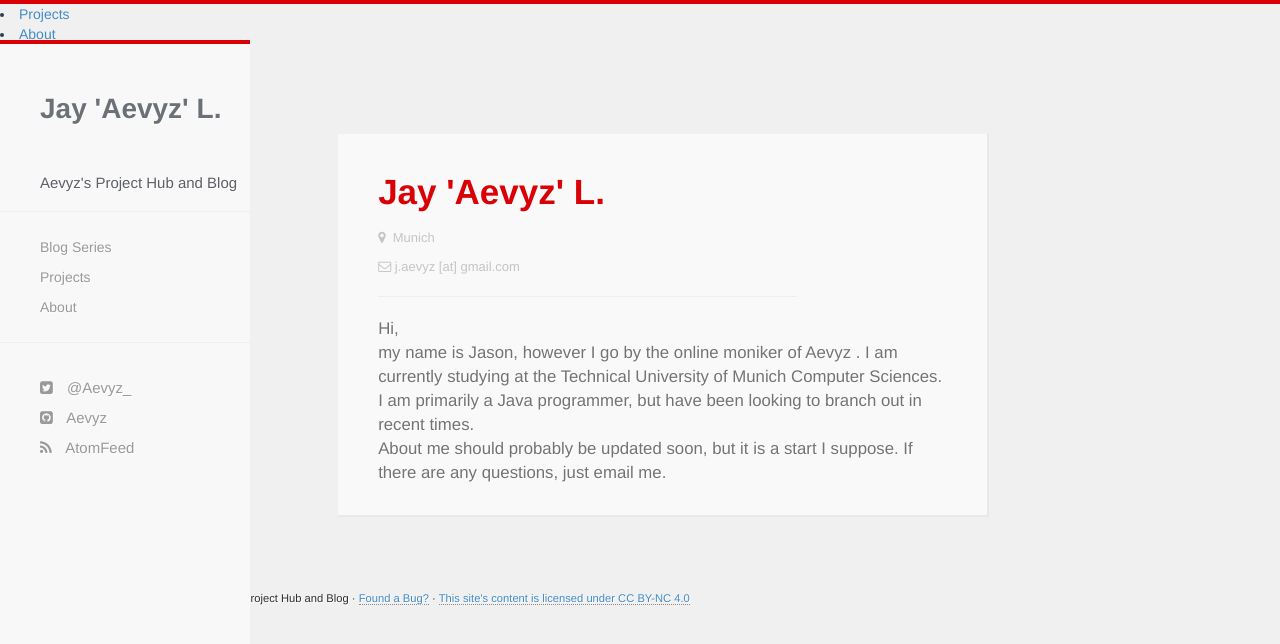
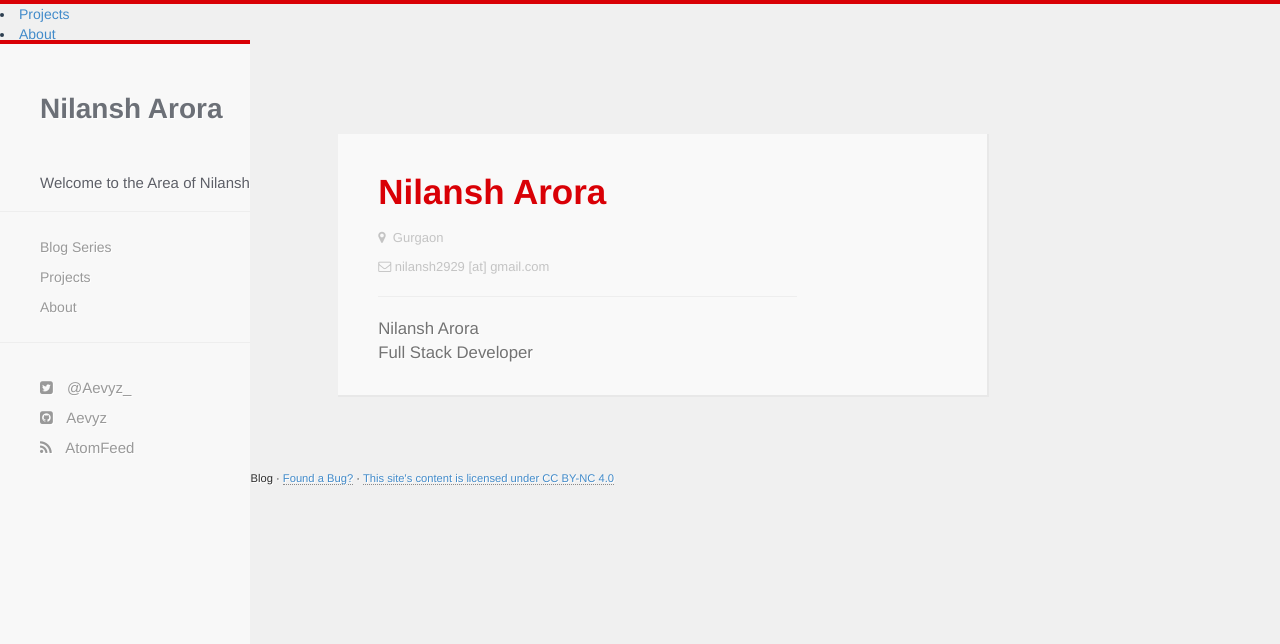
Before and after one commit to nilanshz/nilanshz.github.io, a Jekyll site: the page built from about.html, in a window 1280 px wide. Shown: the top 644 px of the page. Built offline with Jekyll 4.4.1, drawn with Linux system fonts in a browser that asks for light colours.

Commit message:
about me

```diff
--- a/_config.yml
+++ b/_config.yml
@@ -1,26 +1,26 @@
-name: Aevyz's Project Hub and Blog
-caption: Jay 'Aevyz' L.
-author: Aevyz
+name: Nilansh's Blog
+caption: Nilansh Arora
+author: Nilansh Arora
 baseurl: ""
-description: Aevyz's Project Hub and Blog
-github: http://www.github.com/Aevyz
-twitter: https://twitter.com/Aevyz_
+description: Welcome to the Area of Nilansh
+github: http://www.github.com/nilanshz
+twitter: https://twitter.com/nilansh29
 ##facebook: http://www.facebook.com
 ##linkedin: http://www.linkedin.com
-email: j.aevyz [at] gmail [dot] com
-location: Munich
-disqus: aevyz
+email: nilansh2929 [at] gmail [dot] com
+location: Gurgaon
+disqus: Nilansh
 ##SEO
 social:
-  name: Aevyz
+  name: Nilansh
   links:
-    - https://twitter.com/Aevyz_
-    - https://github.com/aevyz
+    - https://twitter.com/nilansh29
+    - https://github.com/nilanshz
 webmaster_verifications:
   google: oa8y9MR5B22kp07Kg_h0C5ZHqkosnQ6zeNf8x7CGP_w
   bing: CDC9B5FE4D8275A97E431F68295D6016
 
-url: https://aevyz.github.io
+url: https://nilanshz.github.io
 
 
 gems:
--- a/about.html
+++ b/about.html
@@ -10,21 +10,18 @@
 
           </div>
           <div class="col-md-9">
-            <h1>Jay 'Aevyz' L.</h1>
-            <p><i class="fa fa-map-marker"></i>&nbsp;&nbsp;Munich</p>
+            <h1>Nilansh Arora</h1>
+            <p><i class="fa fa-map-marker"></i>&nbsp;&nbsp;Gurgaon</p>
               <a name="email"></a>
-              <p><i class="fa fa-envelope-o"></i>&nbsp;j.aevyz [at] gmail.com</p>
+              <p><i class="fa fa-envelope-o"></i>&nbsp;nilansh2929 [at] gmail.com</p>
             <hr />
           </div>
         </div>
         <div class="row">
           <div class="col-md-12 letter">
             <p>
-              Hi,
-              <br>
-              my name is Jason, however I go by the online moniker of Aevyz . I am currently studying at the Technical University of Munich Computer Sciences. I am primarily a Java programmer, but have been looking to branch out in recent times.
-              <br>
-              About me should probably be updated soon, but it is a start I suppose. If there are any questions, just email me.
+              Nilansh Arora <br>
+              Full Stack Developer <br>
             </p>
             <br>
               </div>
```
